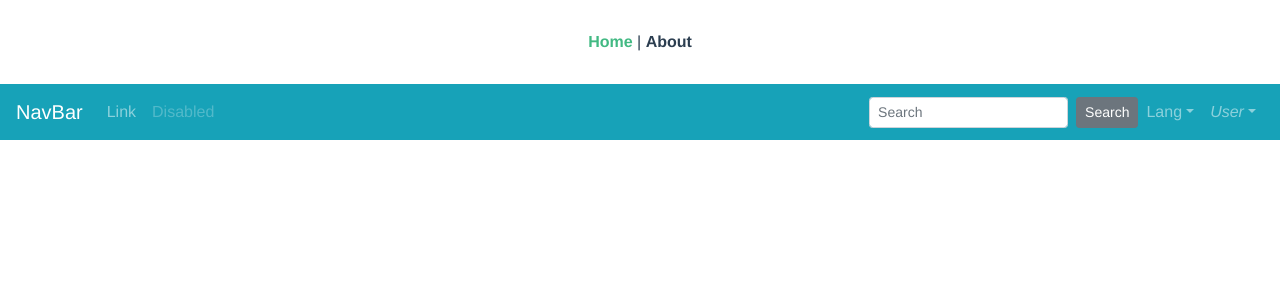
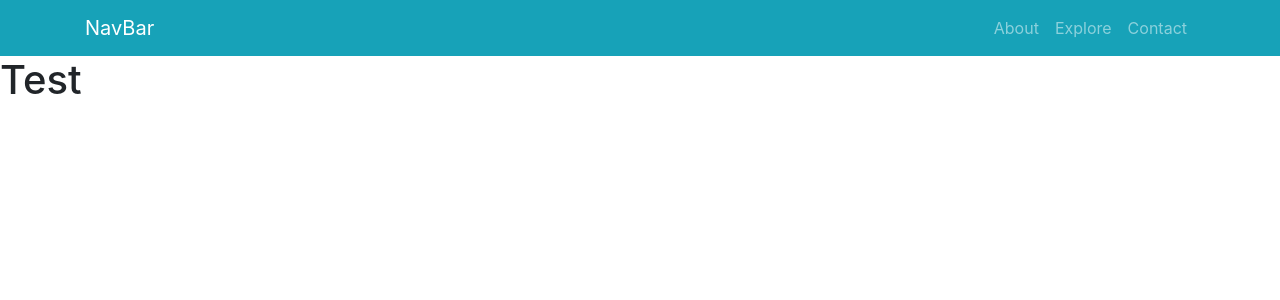
Before and after one commit to jma26/bobalicious-landing-page, a Vue app: page / in a window 1280 px wide. Shown: the top 300 px of the page. Built offline with nearby package versions, Linux system fonts and the light colour scheme.

Commit message:
Update styling for Navbar component, reorganized app component structure

```diff
--- a/src/App.vue
+++ b/src/App.vue
@@ -1,29 +1,31 @@
 <template>
-  <div id="app">
-    <div id="nav">
-      <router-link to="/">Home</router-link> |
-      <router-link to="/about">About</router-link>
-    </div>
-    <router-view/>
+  <div class="App">
+    <Navbar />
+    <Home />
   </div>
 </template>
+
+<script>
+import Home from '@/views/Home.vue';
+import Navbar from '@/components/Navbar.vue';
+
+export default {
+  components: {
+    Home,
+    Navbar
+  }
+}
+</script>
+
 
 <style lang="scss">
 #app {
   font-family: 'Avenir', Helvetica, Arial, sans-serif;
   -webkit-font-smoothing: antialiased;
   -moz-osx-font-smoothing: grayscale;
-  text-align: center;
-  color: #2c3e50;
-}
-#nav {
-  padding: 30px;
-  a {
-    font-weight: bold;
-    color: #2c3e50;
-    &.router-link-exact-active {
-      color: #42b983;
-    }
-  }
+  margin: 0;
+  padding: 0;
+  font-size: 100%;
+  vertical-align: baseline;
 }
 </style>
--- a/src/components/Navbar.vue
+++ b/src/components/Navbar.vue
@@ -1,38 +1,20 @@
 <template>
   <div class="Navbar">
-    <b-navbar toggleable="lg" type="dark" variant="info">
+    <b-navbar toggleable="sm" type="dark" variant="info">
+      <div class="container">
       <b-navbar-brand href="#">NavBar</b-navbar-brand>
 
       <b-navbar-toggle target="nav-collapse"></b-navbar-toggle>
 
       <b-collapse id="nav-collapse" is-nav>
-        <b-navbar-nav>
-          <b-nav-item href="#">Link</b-nav-item>
-          <b-nav-item href="#" disabled>Disabled</b-nav-item>
-        </b-navbar-nav>
-
         <!-- Right aligned nav items -->
         <b-navbar-nav class="ml-auto">
-          <b-nav-form>
-            <b-form-input size="sm" class="mr-sm-2" placeholder="Search"></b-form-input>
-            <b-button size="sm" class="my-2 my-sm-0" type="submit">Search</b-button>
-          </b-nav-form>
-
-          <b-nav-item-dropdown text="Lang" right>
-            <b-dropdown-item href="#">EN</b-dropdown-item>
-            <b-dropdown-item href="#">ES</b-dropdown-item>
-            <b-dropdown-item href="#">RU</b-dropdown-item>
-            <b-dropdown-item href="#">FA</b-dropdown-item>
-          </b-nav-item-dropdown>
-
-          <b-nav-item-dropdown right>
-            <!-- Using 'button-content' slot -->
-            <template slot="button-content"><em>User</em></template>
-            <b-dropdown-item href="#">Profile</b-dropdown-item>
-            <b-dropdown-item href="#">Sign Out</b-dropdown-item>
-          </b-nav-item-dropdown>
+          <b-nav-item href="#">About</b-nav-item>
+          <b-nav-item href="#">Explore</b-nav-item>
+          <b-nav-item href="#">Contact</b-nav-item>
         </b-navbar-nav>
       </b-collapse>
+      </div>
     </b-navbar>
   </div>
 </template>
@@ -45,5 +27,9 @@ export default {
 </script>
 
 <style lang="scss" scoped>
-
+@media only screen and (max-width: 992px) {
+  .Navbar .navbar .container {
+    max-width: 100%;
+  }
+}
 </style>
--- a/src/views/Home.vue
+++ b/src/views/Home.vue
@@ -1,17 +1,13 @@
 <template>
-  <div class="home">
-    <Navbar />
-  </div>
+  <h1>Test</h1>
 </template>
 
 <script>
 // @ is an alias to /src
-import Navbar from '@/components/Navbar.vue';
 
 export default {
   name: 'home',
   components: {
-    Navbar
   },
 };
 </script>
```
